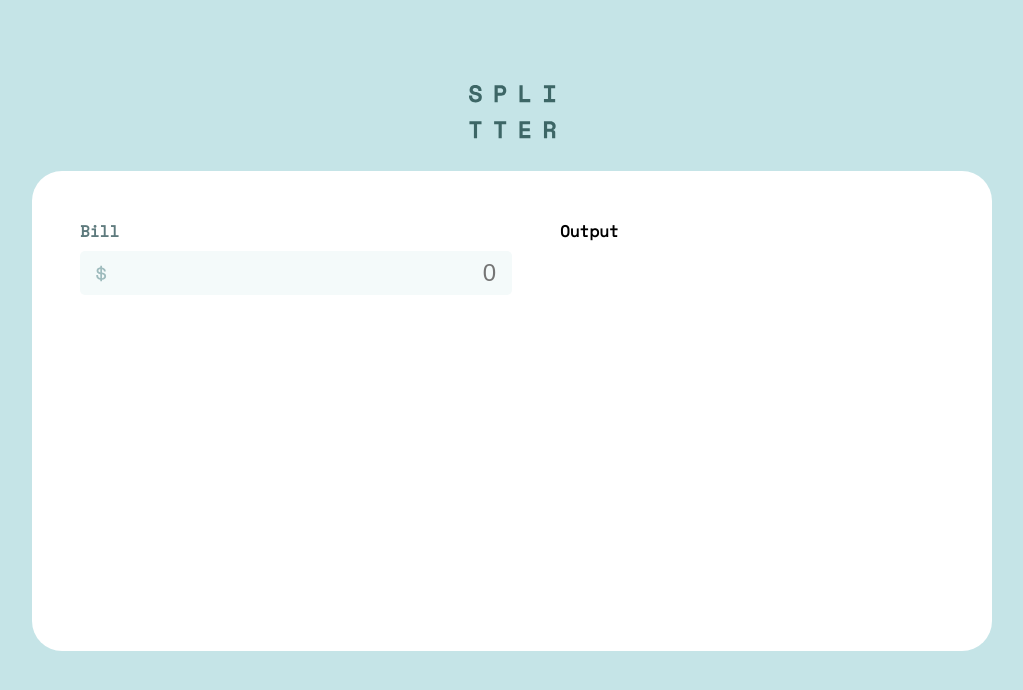
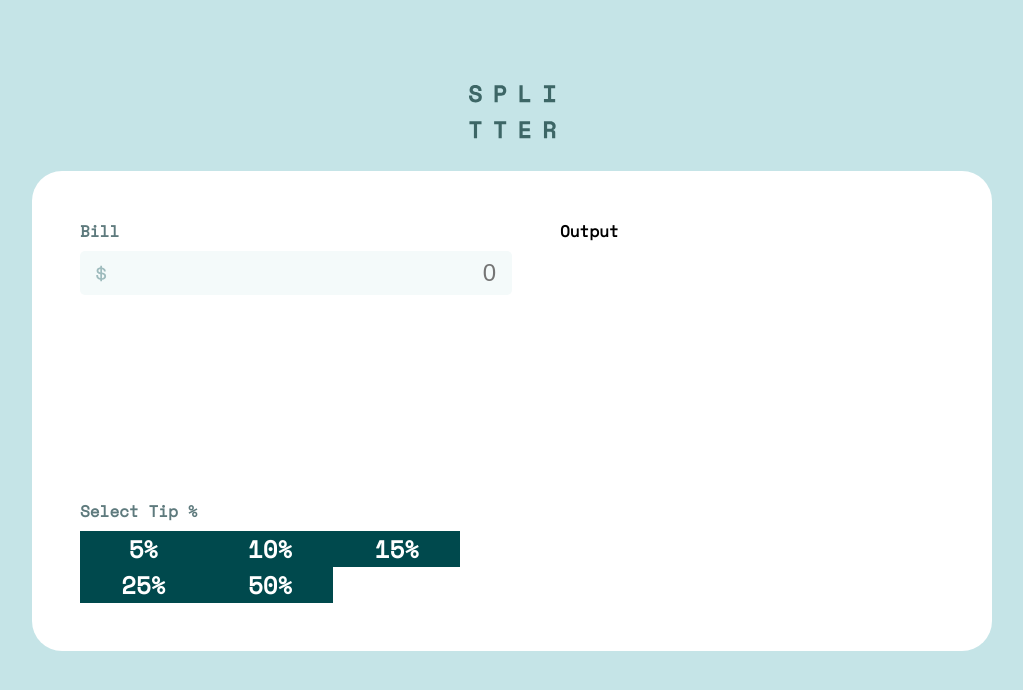
Before and after one commit to FTP-droid/tip-calculator-app-main, a React (Vite) app: page / in a window 1280 px wide. Shown: the top 690 px of the page, without its empty margins (128-1151 px from the left). Built offline with nearby package versions, Linux system fonts and the light colour scheme.

Commit message:
In index.css, set default font-family and font-weight to a variable to be used throughout the application. In Calculator component, added basic to be styled set-tip-percentage section.

```diff
--- a/src/components/Calculator/Calculator.module.css
+++ b/src/components/Calculator/Calculator.module.css
@@ -40,4 +40,23 @@
 .card {
     width: 50%;
     padding: 3rem;
+    display: flex;
+    flex-direction: column;
+    justify-content: space-between;
 }
+
+#tip-percentage-container {
+    display: flex;
+    flex-wrap: wrap;
+    width: 100%;
+}
+
+.tip-percentage {
+    width: 33%;
+    background-color: var(--very-dark-cyan);
+    border: 0;
+    font-family: space-mono-regular;
+    font-size: var(--input-font-size);
+    color: var(--white);
+    font-weight: 700;
+}
--- a/src/components/Calculator/Calculator.tsx
+++ b/src/components/Calculator/Calculator.tsx
@@ -2,18 +2,27 @@ import styles from './Calculator.module.css';
 import dollarIcon from '../../../images/icon-dollar.svg';
 
 function Calculator() {
+  const tipPercentages = [5, 10, 15, 25 , 50];
+
   return (
     <main className={styles.container}>
       <section className={styles['card']}>
+        {/* Input for the bill */}
         <div className={styles['input-container-with-label']}>
           <label htmlFor='bill-input' className={styles['input-label']}>Bill</label>
           <div id={styles['bill-input-wrapper']}>
             <input id={styles['bill-input']} placeholder='0'/>
             <img src={dollarIcon} className={styles.icon}/>
           </div>
-          <div className={styles['input-container-with-label']}>
-            <label htmlFor='select-tip-input' className={'input-label'}></label>
-          </div>
+        </div>
+        {/* Input for the tip percentage */}
+        <div className={styles['input-container-with-label']}>
+            <div className={styles['input-label']}> Select Tip %</div>
+            <div id={styles['tip-percentage-container']}>
+              {tipPercentages.map(e =>
+                <button className={styles['tip-percentage']}>{e}%</button>
+              )}
+            </div>
         </div>
       </section>
       <section className={styles['card']}>
--- a/src/index.css
+++ b/src/index.css
@@ -11,8 +11,10 @@
     --light-grayish-cyan: hsl(185, 41%, 84%);
     --very-light-grayish-cyan: hsl(189, 41%, 97%);
     --white: hsl(0, 0%, 100%);
-    font-family: space-mono-regular;
-    font-weight: 700;
+    --font-family: space-mono-regular;
+    --max-font-weight: 700;
+    font-family: var(--font-family);
+    font-weight: var(--max-font-weight);
     background-color: var(--light-grayish-cyan);
     --input-font-size: 24px;
 }
```
